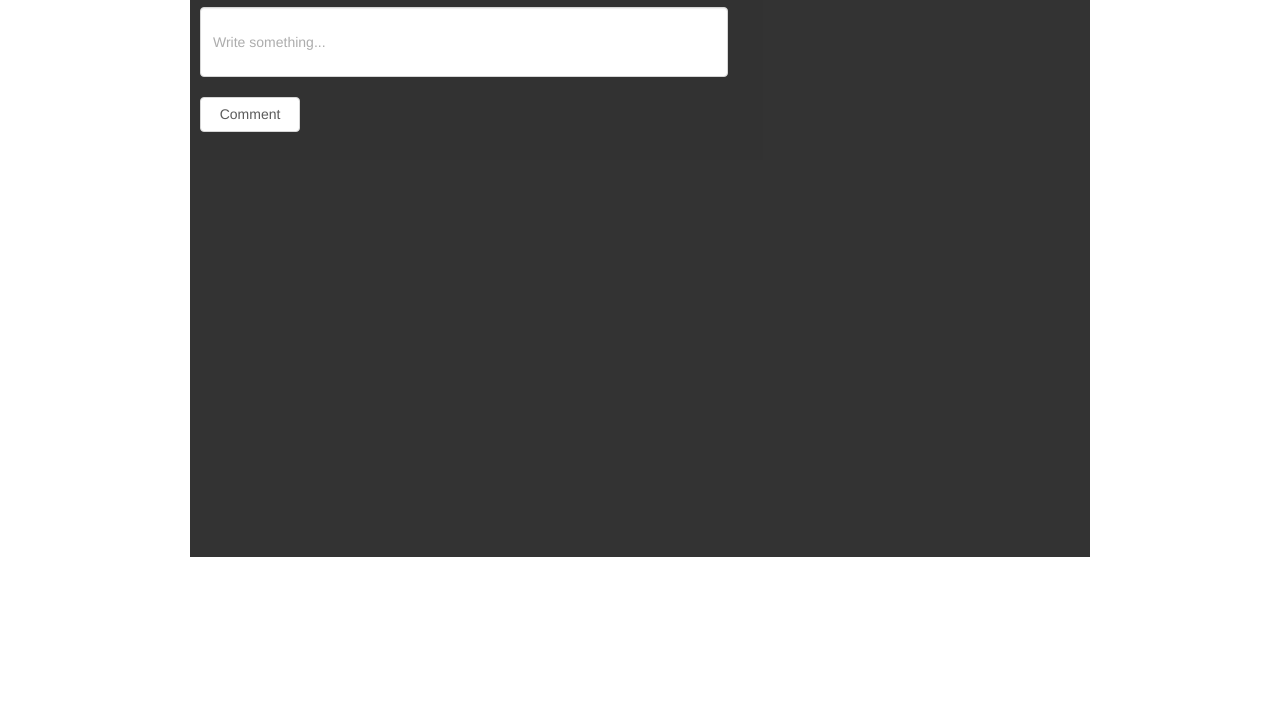
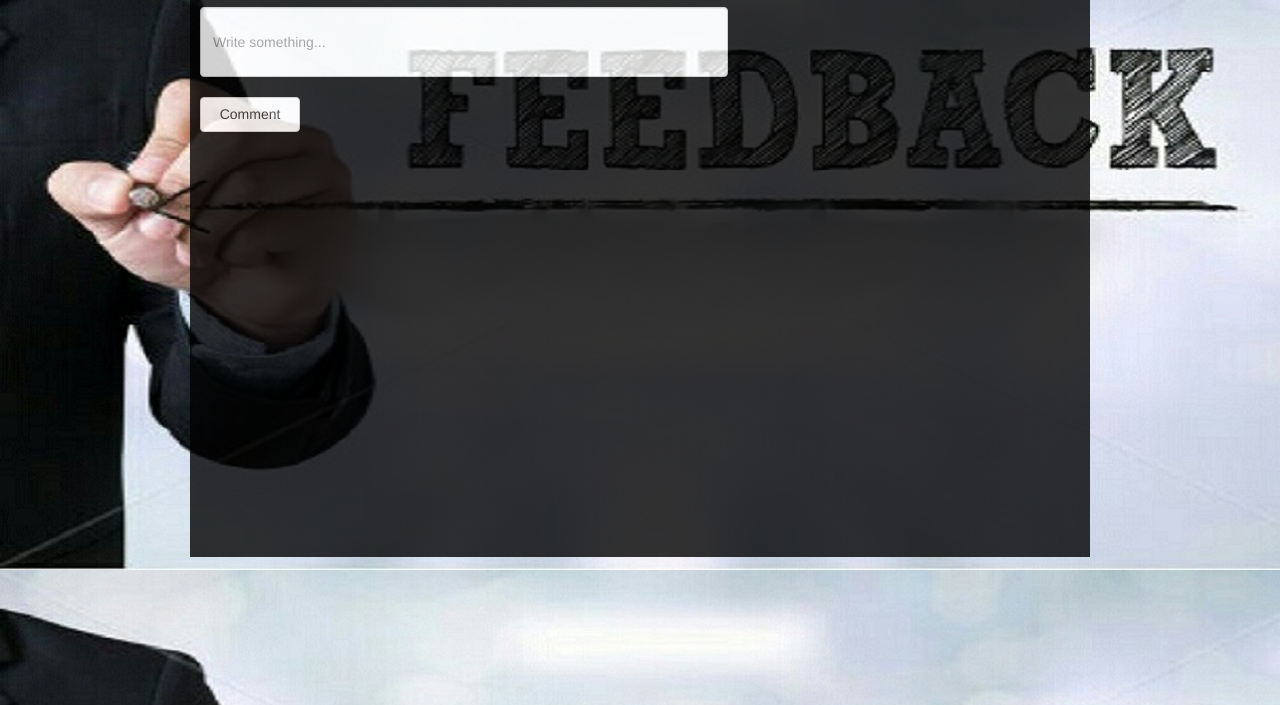
Before and after one commit to PremKumar003/library-management-system, a plain HTML site: page feedback.html in a window 1280 px wide. Shown: the part 95-800 px from the top of the page. Drawn offline with nearby package versions, Linux system fonts and the light colour scheme.

Commit message:
Update feedback.html

```diff
--- a/feedback.html
+++ b/feedback.html
@@ -12,7 +12,7 @@
     <style type="text/css">
       body
       {
-        background-image: url("images/66.jpg");
+        background-image: url("66.jpg");
       }
       .wrapper
       {
```
